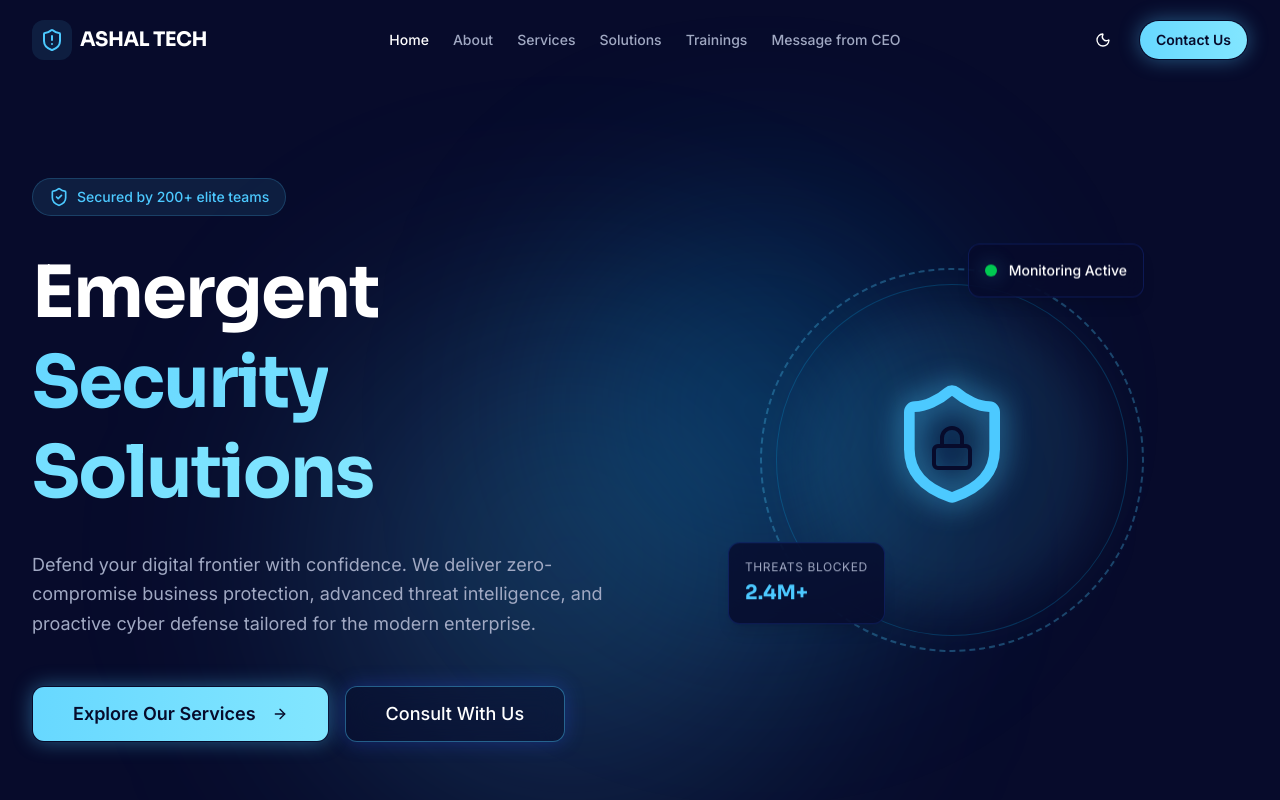
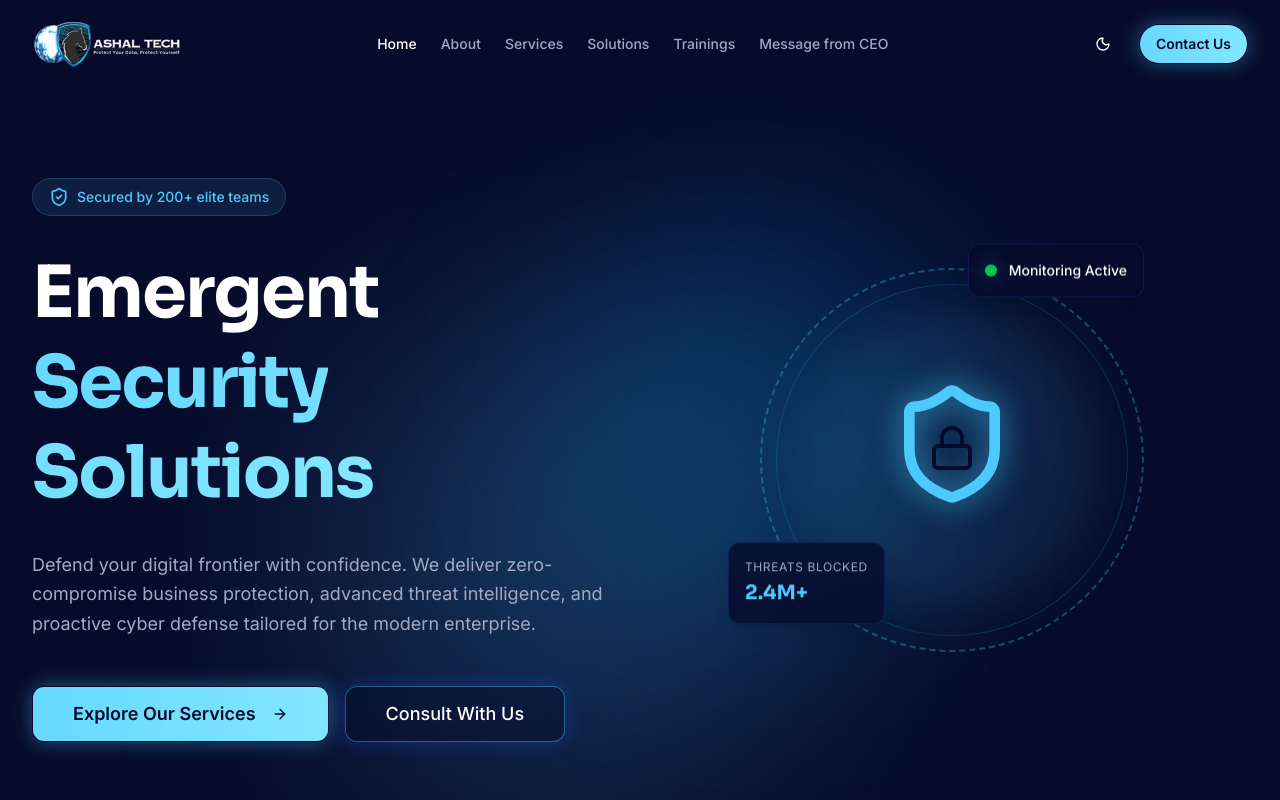
Before and after one commit to dev-ashir768/ashaltech, a Next.js app: page / in a window 1280 px wide. Shown: the top 800 px of the page. Built offline with nearby package versions, Linux system fonts and the light colour scheme.

Commit message:
new changes

```diff
--- a/src/components/mobile-nav.tsx
+++ b/src/components/mobile-nav.tsx
@@ -4,6 +4,8 @@ import * as React from "react"
 import Link from "next/link"
 import { Menu, ShieldAlert, ChevronRight, Home, Info, Briefcase, Lightbulb, GraduationCap, MessageSquare, Phone } from "lucide-react"
 import { motion, AnimatePresence } from "framer-motion"
+
+import Image from "next/image"
 
 import { Button, buttonVariants } from "@/components/ui/button"
 import { cn } from "@/lib/utils"
@@ -34,13 +36,14 @@ export function MobileNav() {
 
       <SheetContent side="left" className="w-[320px] sm:w-[400px] bg-[#0b0e14] border-r border-[#1a2235] p-0 flex flex-col">
         {/* Header / Brand */}
-        <div className="p-6 border-b border-[#1a2235] flex items-center gap-3">
-          <div className="bg-sky-500/10 p-2.5 rounded-xl shadow-[0_0_15px_rgba(14,165,233,0.3)]">
-            <ShieldAlert className="h-6 w-6 text-sky-400" />
-          </div>
-          <span className="font-heading font-bold text-2xl tracking-tight text-white">
-            ASHAL TECH
-          </span>
+        <div className="p-6 border-b border-[#1a2235] flex justify-center">
+          <Image
+            src="/images/logo.png"
+            alt="ASHAL TECH Logo"
+            width={180}
+            height={60}
+            className="object-contain h-12 w-auto"
+          />
         </div>
 
         {/* Scrollable Navigation */}
--- a/src/components/site-header.tsx
+++ b/src/components/site-header.tsx
@@ -2,7 +2,7 @@
 
 import * as React from "react"
 import Link from "next/link"
-import { ShieldAlert } from "lucide-react"
+import Image from "next/image"
 import { MainNav } from "@/components/main-nav"
 import { MobileNav } from "@/components/mobile-nav"
 import { ThemeToggle } from "@/components/theme-toggle"
@@ -32,13 +32,15 @@ export function SiteHeader() {
       <div className="container mx-auto px-4 md:px-8 flex items-center justify-between">
         <div className="flex items-center gap-2">
           <MobileNav />
-          <Link href="/" className="flex items-center gap-2 group">
-            <div className="bg-primary/10 p-2 rounded-xl group-hover:bg-primary/20 transition-colors">
-              <ShieldAlert className="h-6 w-6 text-primary" />
-            </div>
-            <span className="font-heading font-bold text-xl tracking-tight hidden sm:inline-block">
-              ASHAL TECH
-            </span>
+          <Link href="/" className="flex items-center group">
+            <Image
+              src="/images/logo.png"
+              alt="ASHAL TECH Logo"
+              width={180}
+              height={60}
+              className="object-contain h-10 w-auto md:h-12 drop-shadow-md"
+              priority
+            />
           </Link>
         </div>
 
```
Also changed, not shown: public/images/logo.png (added).
